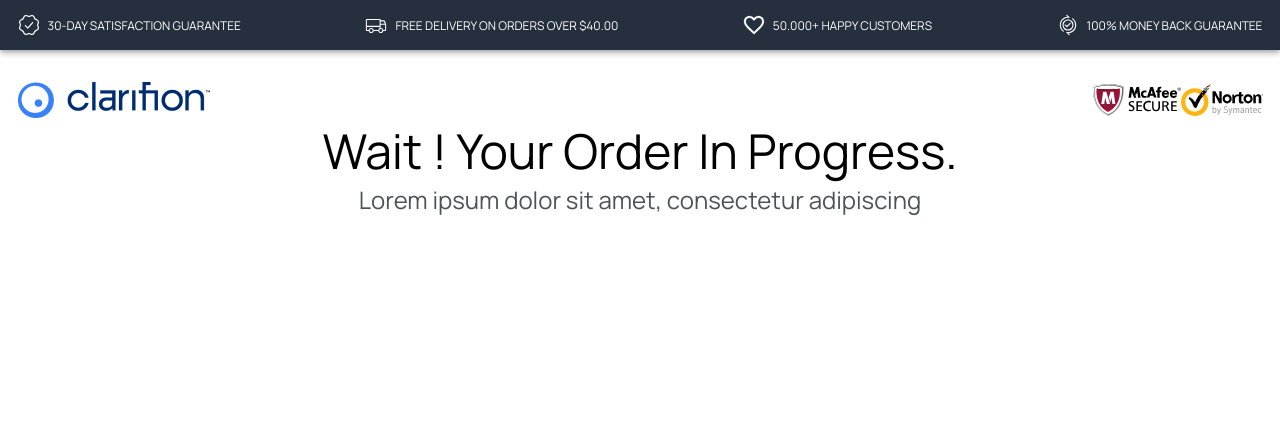
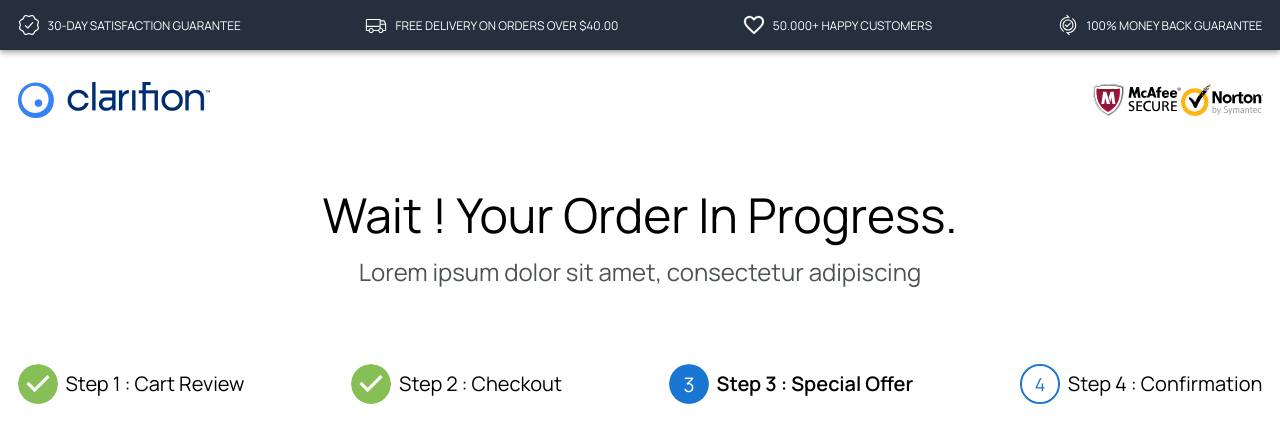
Before and after one commit to BarberoPablo/ejam-pablo-barbero, a React (Vite) app: page / in a window 1280 px wide. Shown: the top 442 px of the page. Built offline with nearby package versions, Linux system fonts and the light colour scheme.

Commit message:
feat: stepper and styles

```diff
--- a/src/components/Sponsors.tsx
+++ b/src/components/Sponsors.tsx
@@ -1,15 +1,17 @@
-import { Stack } from "@mui/material";
+import { Stack, Theme, useMediaQuery } from "@mui/material";
 import clarifion from "../assets/companies/clarifion.png";
 import mcafee from "../assets/companies/mcafee.svg";
 import norton from "../assets/companies/norton.svg";
 
 export default function Sponsors() {
+  const isMobile = useMediaQuery((theme: Theme) => theme.breakpoints.down("md"));
+
   return (
-    <Stack sx={{ flexDirection: "row", alignItems: "center", justifyContent: "space-between", mt: 4 }}>
-      <img src={clarifion} alt="clarifon logo" />
+    <Stack sx={{ flexDirection: "row", alignItems: "center", justifyContent: "space-between", mt: isMobile ? 2.5 : 4 }}>
+      <img src={clarifion} alt="clarifon logo" width={isMobile ? 107 : 192} />
       <Stack sx={{ flexDirection: "row" }}>
-        <img src={mcafee} alt="mcafee logo" />
-        <img src={norton} alt="norton logo" />
+        <img src={mcafee} alt="mcafee logo" width={isMobile ? 44 : 88} />
+        <img src={norton} alt="norton logo" width={isMobile ? 41 : 82} />
       </Stack>
     </Stack>
   );
--- /dev/null
+++ b/src/components/Stepper.tsx
@@ -0,0 +1,59 @@
+import { Stepper as MuiStepper, Step, StepLabel, Typography, useMediaQuery } from "@mui/material";
+import { parseStepText, steps } from "../utils/constants";
+import { Theme, useTheme } from "@mui/material/styles";
+
+export default function Stepper({ step }: { step: number }) {
+  const theme = useTheme();
+  const isMobile = useMediaQuery((theme: Theme) => theme.breakpoints.down("md"));
+
+  return (
+    <>
+      <MuiStepper
+        activeStep={step}
+        connector={null}
+        alternativeLabel={isMobile ? true : false}
+        sx={{ justifyContent: "space-between", mt: isMobile ? 4 : 7 }}
+      >
+        {steps.map((label, index) => {
+          const completed = step > index;
+          const incompleted = index > step;
+
+          return (
+            <Step
+              key={label + "step"}
+              sx={{
+                p: 0,
+                "& .MuiStepLabel-label": {
+                  margin: 0,
+                },
+                "& .MuiStepIcon-text": {
+                  fill: incompleted ? theme.palette.primary.main : "white",
+                },
+              }}
+            >
+              <StepLabel
+                StepIconProps={{
+                  completed,
+                  style: {
+                    color: completed ? "#85bf55" : incompleted ? "white" : undefined,
+                    height: isMobile ? 20 : 40,
+                    width: isMobile ? 20 : 40,
+                    border: `2px solid ${incompleted ? theme.palette.primary.main : "none"}`,
+                    boxSizing: "border-box",
+                    borderRadius: "50%",
+                    gap: 0,
+                  },
+                }}
+                style={{ margin: 0 }}
+              >
+                <Typography variant="step" sx={{ fontWeight: step === index ? 800 : "inherit" }}>
+                  {isMobile ? parseStepText(label) : label}
+                </Typography>
+              </StepLabel>
+            </Step>
+          );
+        })}
+      </MuiStepper>
+    </>
+  );
+}
--- a/src/main.tsx
+++ b/src/main.tsx
@@ -2,9 +2,12 @@ import React from "react";
 import ReactDOM from "react-dom/client";
 import "./index.css";
 import Usps from "./components/Usps.tsx";
+import { createTheme, ThemeProvider } from "@mui/material/styles";
+import SpecialOffer from "./routes/SpecialOffer/";
 
-import { createTheme, ThemeProvider } from "@mui/material/styles";
-import ProductDetails from "./routes/ProductDetails/ProductDetails.tsx";
+const defaultTheme = createTheme({});
+
+const { breakpoints } = defaultTheme;
 
 const theme = createTheme({
   typography: {
@@ -22,10 +25,23 @@ const theme = createTheme({
       color: "black",
       fontSize: 48,
       textTransform: "capitalize",
+      [breakpoints.down("md")]: {
+        fontSize: 32,
+      },
     },
     "sub-title": {
       color: "#4D5254",
       fontSize: 24,
+      [breakpoints.down("md")]: {
+        fontSize: 16,
+      },
+    },
+    step: {
+      color: "black",
+      fontSize: 20,
+      [breakpoints.down("md")]: {
+        fontSize: 12,
+      },
     },
   },
 });
@@ -34,7 +50,7 @@ ReactDOM.createRoot(document.getElementById("root")!).render(
   <React.StrictMode>
     <ThemeProvider theme={theme}>
       <Usps />
-      <ProductDetails />
+      <SpecialOffer />
     </ThemeProvider>
   </React.StrictMode>
 );
--- a/src/routes/ProductDetails/ProductDetails.tsx
+++ /dev/null
@@ -1,14 +0,0 @@
-import { Box, Stack, Typography } from "@mui/material";
-import Sponsors from "../../components/Sponsors";
-
-export default function ProductDetails() {
-  return (
-    <Box maxWidth={1245} m="0 auto">
-      <Sponsors />
-      <Stack sx={{ alignItems: "center" }}>
-        <Typography variant="title">Wait ! your order in progress.</Typography>
-        <Typography variant="sub-title">Lorem ipsum dolor sit amet, consectetur adipiscing</Typography>
-      </Stack>
-    </Box>
-  );
-}
--- /dev/null
+++ b/src/routes/SpecialOffer/index.tsx
@@ -0,0 +1,23 @@
+import { Box, Stack, Theme, Typography, useMediaQuery } from "@mui/material";
+import Sponsors from "../../components/Sponsors";
+import Stepper from "../../components/Stepper";
+
+export default function SpecialOffer() {
+  const isMobile = useMediaQuery((theme: Theme) => theme.breakpoints.down("md"));
+
+  const step = 2;
+
+  return (
+    <Box maxWidth={1245} m="0 auto" px={isMobile ? 2.5 : 0}>
+      <Sponsors />
+      <Stack sx={{ alignItems: "center", textAlign: "center", mt: 8, height: 126 }}>
+        <Typography variant="title">Wait ! your order in progress.</Typography>
+        <Typography variant="sub-title" mt={1}>
+          Lorem ipsum dolor sit amet, consectetur adipiscing
+        </Typography>
+      </Stack>
+
+      <Stepper step={step} />
+    </Box>
+  );
+}
--- a/src/theme/muiStyles.ts
+++ b/src/theme/muiStyles.ts
@@ -5,6 +5,7 @@ declare module "@mui/material/styles" {
     header: React.CSSProperties;
     title: React.CSSProperties;
     "sub-title": React.CSSProperties;
+    step: React.CSSProperties;
   }
 }
 
@@ -15,6 +16,7 @@ declare module "@mui/material/Typography" {
     header: true;
     title: true;
     "sub-title": true;
+    step: true;
   }
 }
 
--- a/src/utils/constants.ts
+++ b/src/utils/constants.ts
@@ -9,3 +9,9 @@ export const usps = [
   { logo: heart, text: "50.000+ Happy Customers" },
   { logo: spiralArrow, text: "100% Money Back Guarantee" },
 ];
+
+export const steps = ["Step 1 : Cart Review", "Step 2 : Checkout", "Step 3 : Special Offer", "Step 4 : Confirmation"];
+
+export function parseStepText(text: string) {
+  return text.split(": ")[1];
+}
```
